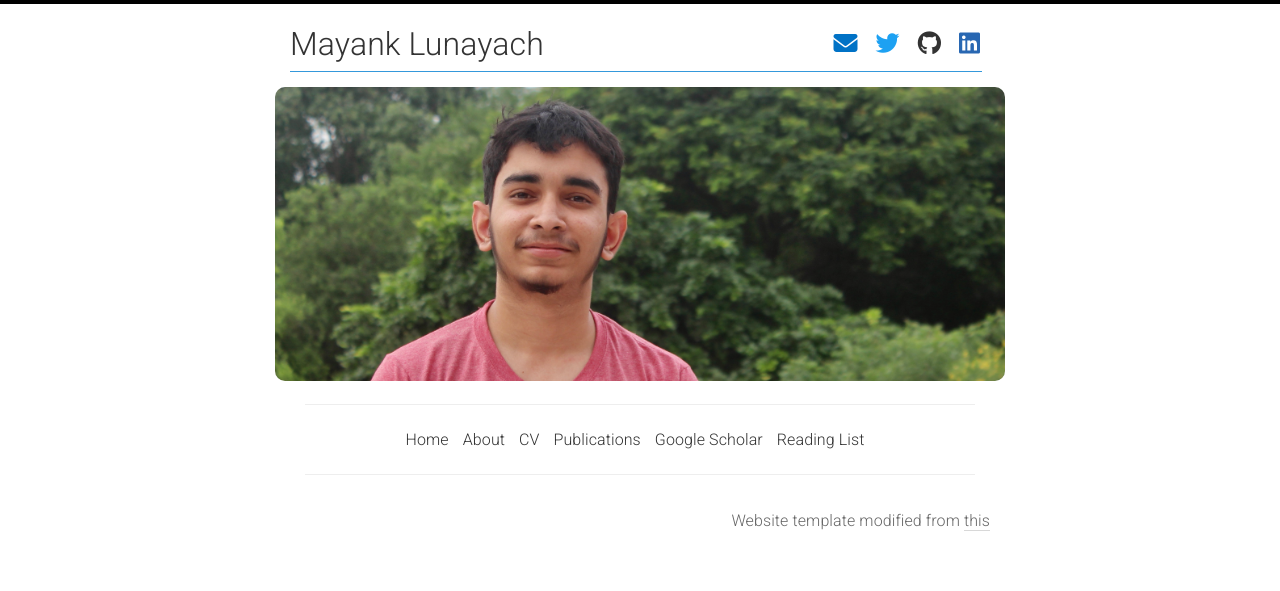
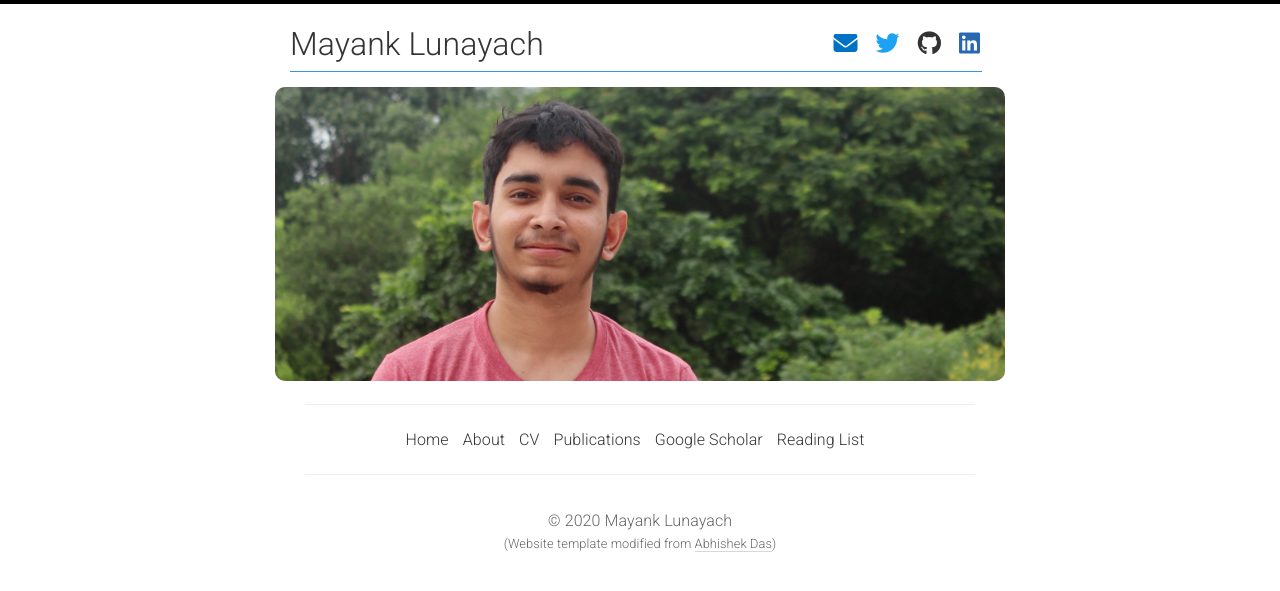
Before and after one commit to eea-web/eea-web.github.io, a Jekyll site: the page built from _pages/old.md, in a window 1280 px wide. Shown: the top 591 px of the page. Built offline with Jekyll 4.4.1, drawn with Linux system fonts in a browser that asks for light colours; nearby versions of some CDN libraries; a style sheet for code colours, icons or effects is not loaded.

Commit message:
add copyright

```diff
--- a/_layouts/default.html
+++ b/_layouts/default.html
@@ -183,8 +183,9 @@
                 {{ content }}
             </div>
 
-            <div style="text-align: right; opacity: 75%">
-                Website template modified from <a href="https://abhishekdas.com/" style="text-decoration: none; border-bottom: 1px solid #ccc; color: inherit;">this</a>
+            <div style="text-align: center; opacity: 75%">
+                &#169; 2020 Mayank Lunayach <br>
+                <div style="font-size: 0.8em">(Website template modified from <a href="https://abhishekdas.com/" style="text-decoration: none; border-bottom: 1px solid #ccc; color: inherit;">Abhishek Das</a>)</div>
             </div>
             <br>
         </div>
```
